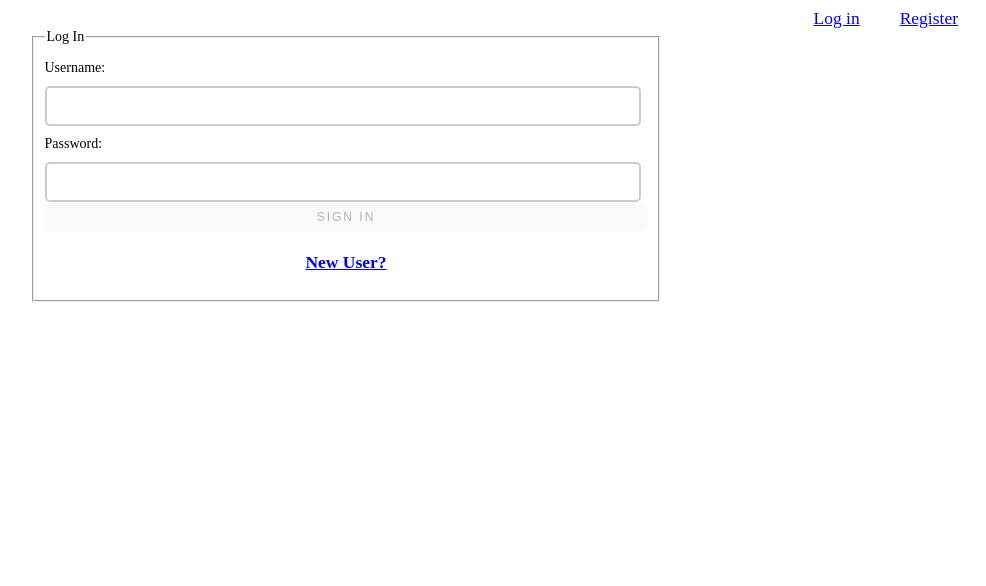
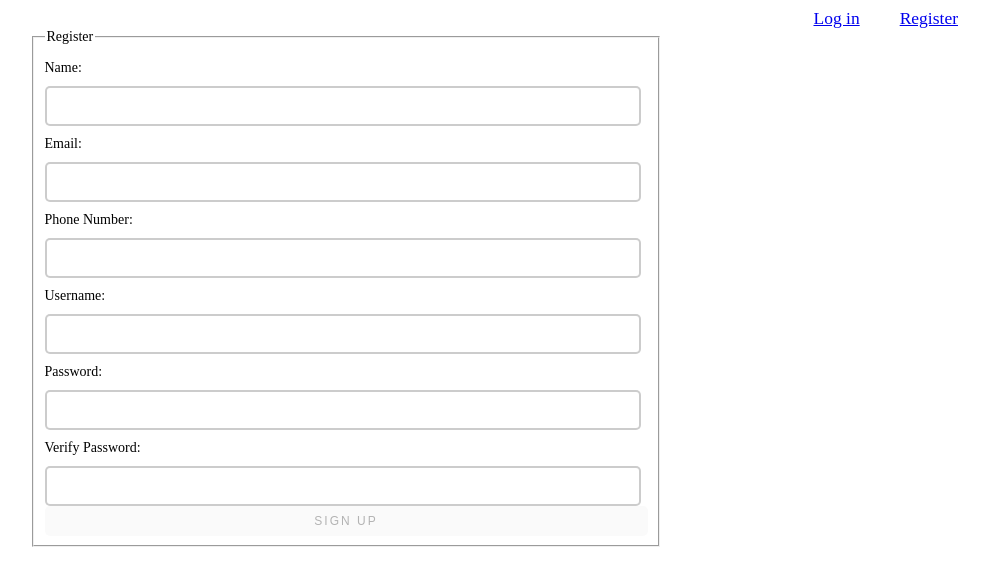
Before and after one commit to bw-pt-water-my-plants3/front-end, a React (Create React App) app in the folder log-in-form/: page / in a window 1280 px wide. Shown: the top 586 px of the page, without its empty margins (294-1280 px from the left). Built offline with nearby package versions, Linux system fonts and the light colour scheme.

Commit message:
Revised Password Toggle

```diff
--- a/log-in-form/package.json
+++ b/log-in-form/package.json
@@ -3,11 +3,15 @@
   "version": "0.1.0",
   "private": true,
   "dependencies": {
+    "@fortawesome/fontawesome-svg-core": "^1.2.32",
+    "@fortawesome/free-solid-svg-icons": "^5.15.1",
+    "@fortawesome/react-fontawesome": "^0.1.11",
     "@testing-library/jest-dom": "^4.2.4",
     "@testing-library/react": "^9.5.0",
     "@testing-library/user-event": "^7.2.1",
     "react": "^16.14.0",
     "react-dom": "^16.14.0",
+    "react-hook-form": "^6.9.5",
     "react-scripts": "3.4.3"
   },
   "scripts": {
--- a/log-in-form/src/components/LogInForm.js
+++ b/log-in-form/src/components/LogInForm.js
@@ -1,23 +1,28 @@
 import React, { useState, useEffect } from "react";
-import { Link } from "react-router-dom";
 import * as yup from "yup";
 import axios from "axios";
 
-export default function LoginForm() {
+export default function RegisterForm() {
   const [formState, setFormState] = useState({
+    name: "",
+    email: "",
+    phone: "",
     username: "",
-    password: ""
+    password: "",
+    verifyPassword: ""
   });
 
   const [buttonIsDisabled, setButtonIsDisabled] = useState(true);
-
-  // post request
   const [post, setPost] = useState([]);
   const [serverError, setServerError] = useState("");
 
   const [errors, setErrors] = useState({
+    name: "",
+    email: "",
+    phone: "",
     username: "",
-    password: ""
+    password: "",
+    verifyPassword: ""
   });
 
 
@@ -27,34 +32,28 @@ export default function LoginForm() {
       .reach(formSchema, e.target.name)
       .validate(e.target.value)
       .then((valid) => {
-        setErrors({
-          ...errors,
-          [e.target.name]: ""
-        });
+        setErrors({ ...errors, [e.target.name]: "" });
+        console.log("success");
       })
       .catch((err) => {
-        setErrors({
-          ...errors,
-          [e.target.name]: err.errors[0]
-        });
+        setErrors({ ...errors, [e.target.name]: err.errors[0] });
+        console.log("error:", err);
       });
-    setFormState({
-      ...formState,
-      [e.target.name]: e.target.value
-    });
   };
 
   const inputChange = (e) => {
     e.persist();
     console.log("something changed");
-    const loginFormState = {
+    const signupForm = {
       ...formState,
       [e.target.name]: e.target.value
     };
-    console.log(loginFormState);
-    setFormState(loginFormState);
+    setFormState(signupForm);
     validateChange(e);
   };
+
+
+
 
   // onSubmit function
   const submitForm = (e) => {
@@ -68,8 +67,12 @@ export default function LoginForm() {
         setServerError(null)
 
         setFormState({
+          name: "",
+          email: "",
+          phone: "",
           username: "",
-          password: ""
+          password: "",
+          verifyPassword: ""
         });
       })
       .catch((err) => {
@@ -77,14 +80,18 @@ export default function LoginForm() {
       });
   };
 
-  console.log(formState);
+  console.log(submitForm)
 
-  // add yup library
 
   const formSchema = yup.object().shape({
-    username: yup.string().required("Name is required."),
-    password: yup.string().required("Enter a valid password")
+    name: yup.string().required("Name is required."),
+    email: yup.string().email(),
+    phone: yup.string().required(),
+    username: yup.string().required("Username is required."),
+    password: yup.string().required("Enter a valid password"),
+    verifyPassword: yup.string().required("Enter a valid password")
   });
+
 
   useEffect(() => {
     formSchema.isValid(formState).then((valid) => {
@@ -97,37 +104,82 @@ export default function LoginForm() {
     <div>
       <form onSubmit={submitForm}>
         <fieldset>
-          <legend>Log In</legend>
+          <legend>Register</legend>
+          <label htmlFor="name">Name: </label>
+          <input
+            type="text"
+            id="name"
+            name="name"
+            onChange={inputChange}
+            value={formState.name}
+          />
+          {errors.name.length > 0 ? (
+            <p className="error">{errors.name}</p>
+          ) : null}
+
+          <label htmlFor="email">Email: </label>
+          <input
+            type="email"
+            id="email"
+            name="email"
+            onChange={inputChange}
+            value={formState.email}
+          />
+          {errors.email.length > 0 ? (
+            <p className="error">{errors.email}</p>
+          ) : null}
+
+          <label htmlFor="phone">Phone Number: </label>
+          <input
+            type="tel"
+            id="phone"
+            name="phone"
+            onChange={inputChange}
+            value={formState.phone}
+          />
+          {errors.phone.length > 0 ? (
+            <p className="error">{errors.phone}</p>
+          ) : null}
+
           <label htmlFor="username">Username: </label>
           <input
             type="text"
             id="username"
             name="username"
+            onChange={inputChange}
             value={formState.username}
-            onChange={inputChange}
           />
           {errors.username.length > 0 ? (
             <p className="error">{errors.username}</p>
           ) : null}
 
-          <label htmlFor="password"> Password: </label>
+          <label htmlFor="password">Password: </label>
           <input
             type="password"
             id="password"
             name="password"
+            onChange={inputChange}
             value={formState.password}
-            onChange={inputChange}
           />
           {errors.password.length > 0 ? (
             <p className="error">{errors.password}</p>
           ) : null}
 
+          <label htmlFor="verifyPassword">Verify Password: </label>
+          <input
+            type="password"
+            id="verifyPassword"
+            name="verifyPassword"
+            onChange={inputChange}
+            value={formState.verifyPassword}
+          />
+          {errors.verifyPassword.length > 0 ? (
+            <p className="error">{errors.verifyPassword}</p>
+          ) : null}
+
           <button type="submit" disabled={buttonIsDisabled}>
-            Sign In
+            Sign Up
           </button>
-            <h2>
-          <Link to="/register">New User? </Link>
-          </h2>
         </fieldset>
       </form>
     </div>
```
Also changed, not shown: log-in-form/src/components/Password.js (deleted, +0 -44 lines), 1 other file (tests, documents, lock files or other folders).
